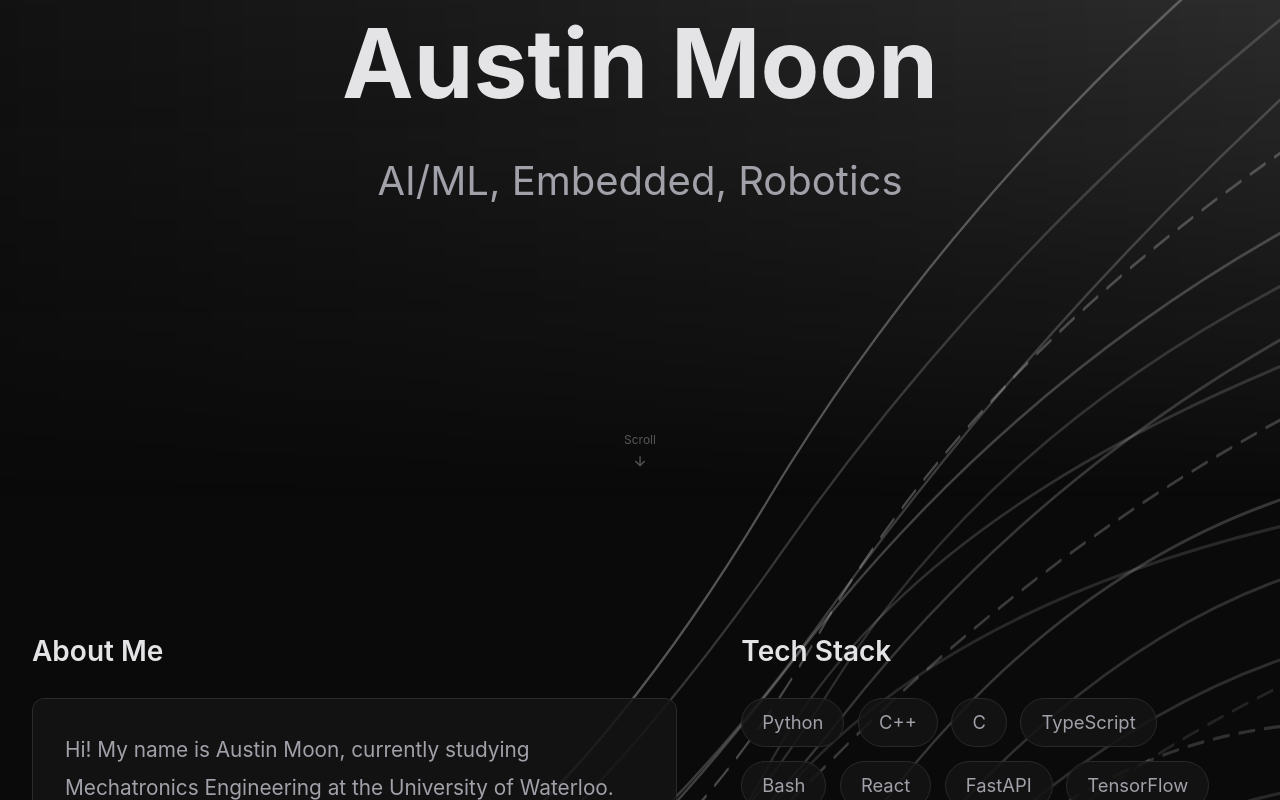
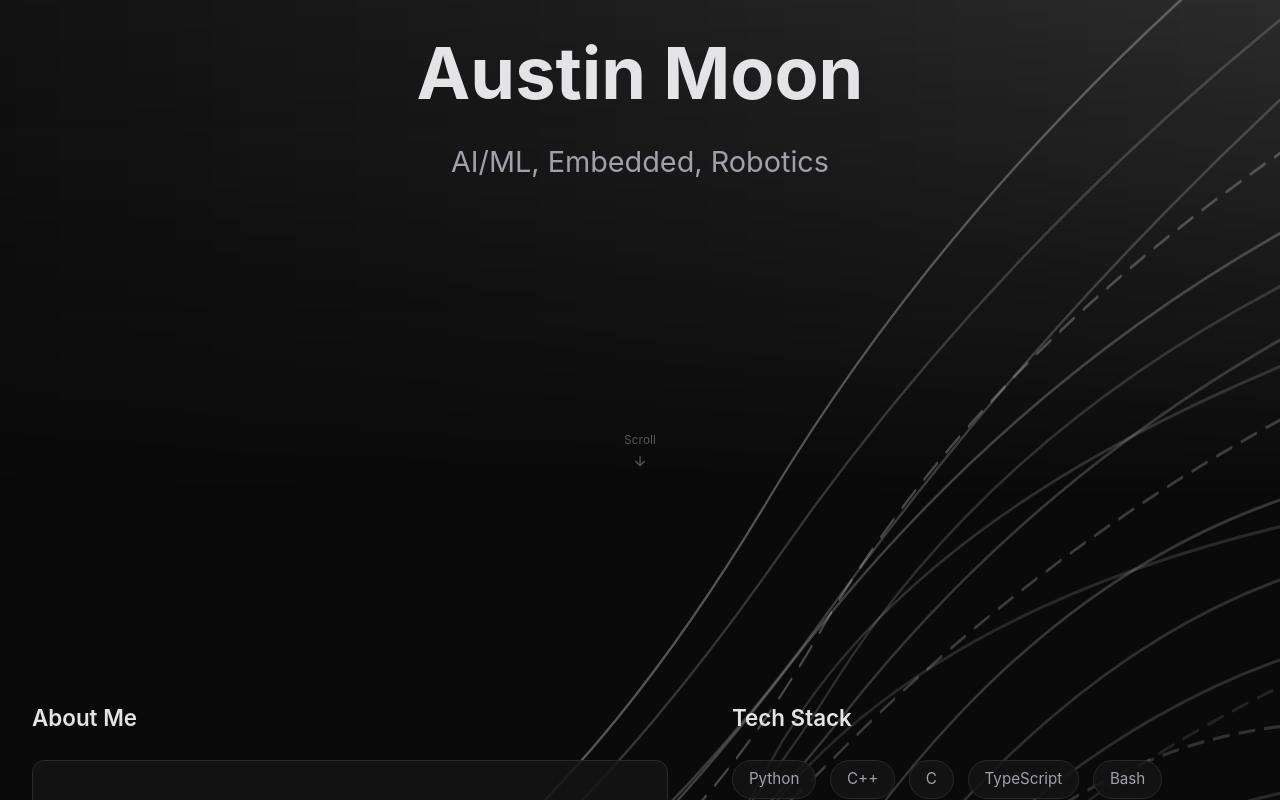
Before and after one commit to Aust1n-moon/Website, a React (Vite) app: page / in a window 1280 px wide. Shown: the part 300-1100 px from the top of the page. Built offline with nearby package versions, Linux system fonts and the light colour scheme.

Commit message:
font adjustment

```diff
--- a/src/App.css
+++ b/src/App.css
@@ -83,14 +83,14 @@ section {
 }
 
 .section-title {
-  font-size: 2.5rem;
+  font-size: 2rem;
   font-weight: 700;
-  margin-bottom: 2.5rem;
+  margin-bottom: 2rem;
   color: var(--text);
 }
 
 .section-subtitle {
-  font-size: 1.4rem;
+  font-size: 1.2rem;
   font-weight: 600;
   color: var(--text-muted);
   margin-bottom: 1rem;
@@ -192,19 +192,19 @@ section {
 }
 
 .profile-info h1 {
-  font-size: 6rem;
+  font-size: 4.5rem;
   font-weight: 700;
   margin-bottom: 0.5rem;
   white-space: nowrap;
 }
 
 .profile-info .tagline {
-  font-size: 2.5rem;
+  font-size: 1.8rem;
   color: var(--text-muted);
 }
 
 .profile-bio h3 {
-  font-size: 1.75rem;
+  font-size: 1.4rem;
   font-weight: 600;
   margin-bottom: 1.5rem;
   color: var(--text);
@@ -213,7 +213,7 @@ section {
 .bio {
   color: var(--text-muted);
   line-height: 1.8;
-  font-size: 1.3rem;
+  font-size: 1.05rem;
   background: rgba(20, 20, 20, 0.85);
   backdrop-filter: blur(16px);
   -webkit-backdrop-filter: blur(16px);
@@ -252,7 +252,7 @@ section {
 }
 
 .profile-stack h3 {
-  font-size: 1.75rem;
+  font-size: 1.4rem;
   font-weight: 600;
   margin-bottom: 1.5rem;
   color: var(--text);
@@ -265,8 +265,8 @@ section {
 }
 
 .stack-tag {
-  font-size: 1.15rem;
-  padding: 0.55rem 1.25rem;
+  font-size: 0.95rem;
+  padding: 0.4rem 1rem;
   background: rgba(20, 20, 20, 0.85);
   backdrop-filter: blur(16px);
   -webkit-backdrop-filter: blur(16px);
@@ -402,26 +402,26 @@ section {
 }
 
 .exp-info h3 {
-  font-size: 1.25rem;
+  font-size: 1.1rem;
   font-weight: 600;
 }
 
 .exp-info .position {
   color: var(--accent);
-  font-size: 1.05rem;
+  font-size: 0.95rem;
   margin-bottom: 0.35rem;
 }
 
 .exp-info .dates {
   color: var(--text-muted);
-  font-size: 0.95rem;
+  font-size: 0.85rem;
   margin-bottom: 0.5rem;
   white-space: nowrap;
 }
 
 .exp-info .description {
   color: var(--text-muted);
-  font-size: 1.05rem;
+  font-size: 0.95rem;
 }
 
 /* Experience detail */
@@ -505,7 +505,7 @@ section {
 }
 
 .project-card h3 {
-  font-size: 1.2rem;
+  font-size: 1.1rem;
   font-weight: 600;
   display: flex;
   align-items: center;
@@ -535,7 +535,7 @@ section {
 
 .project-card p {
   color: var(--text-muted);
-  font-size: 1.05rem;
+  font-size: 0.95rem;
 }
 
 /* Custom scrollbar */
```
